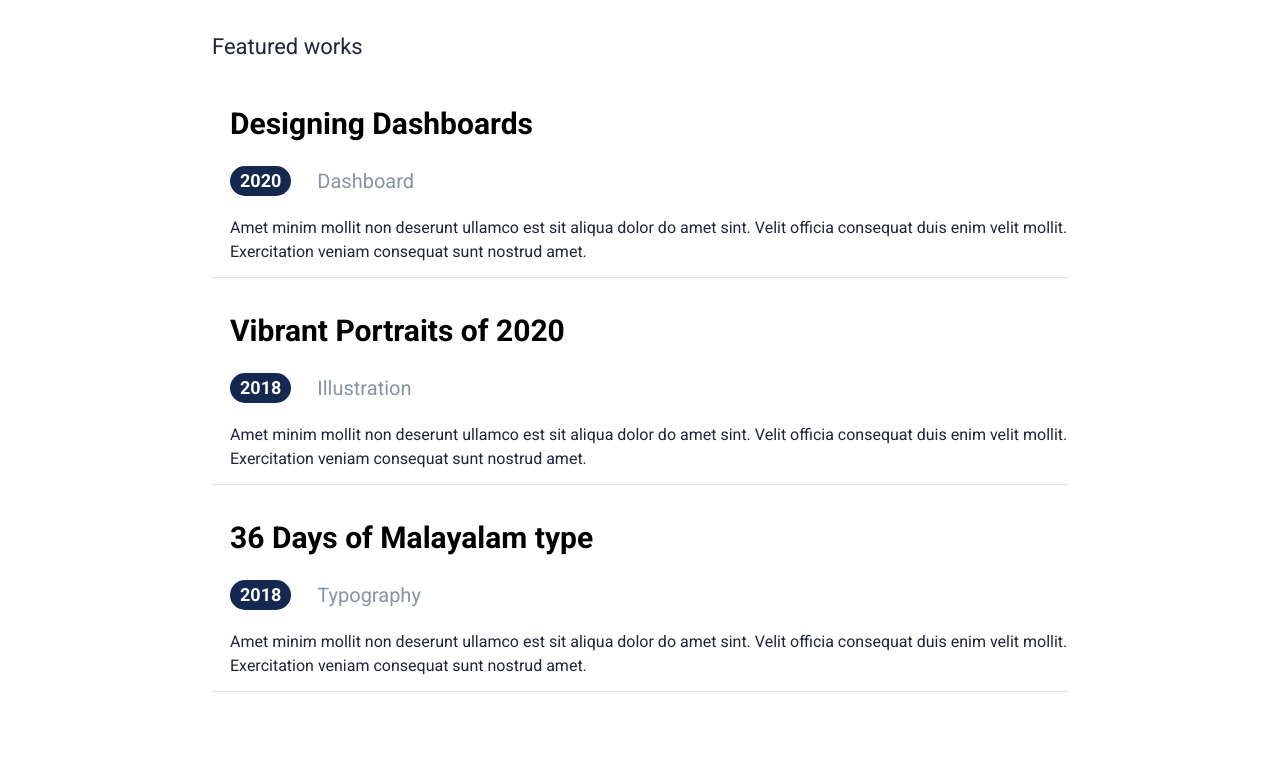
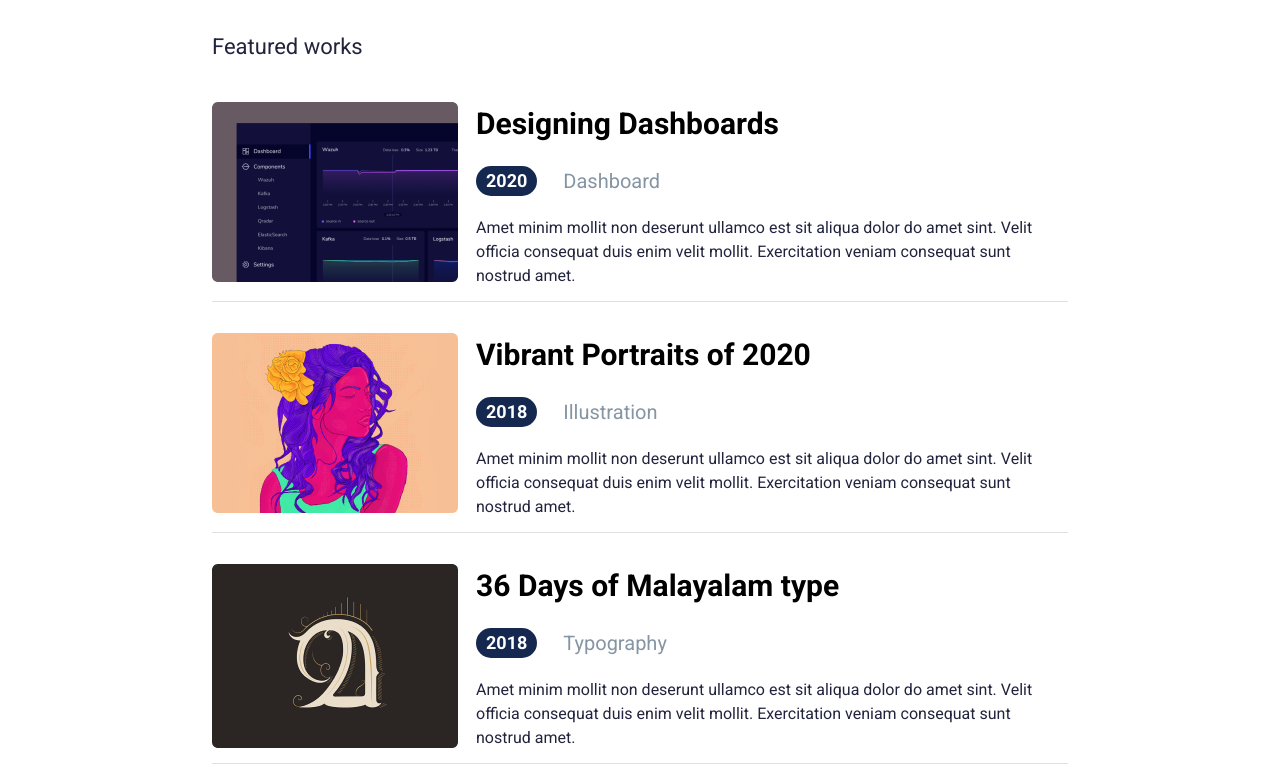
Before and after one commit to Vini-spec/Resume-template, a plain HTML site: page index.html in a window 1280 px wide. Shown: the part 1007-1780 px from the top of the page. Drawn offline with Linux system fonts and the light colour scheme.

Commit message:
Update index.html

```diff
--- a/index.html
+++ b/index.html
@@ -42,7 +42,7 @@
 
 					</div>
 					<div class="myself__img">
-						<img src="./images/face.png" alt="face">
+						<img src="face.png" alt="face">
 					</div>
 				</div>
 			</div>
@@ -105,7 +105,7 @@
 					</h2>
 					<div class="works__item work">
 						<div class="work__image">
-							<img src="./images/work1 30.png" alt="">
+							<img src="work1 30.png" alt="">
 						</div>
 						<div class="work__content">
 							<h3 class="work__title">
@@ -127,7 +127,7 @@
 					</div>
 					<div class="works__item work">
 						<div class="work__image">
-							<img src="./images/Rectangle 32.png" alt="">
+							<img src="Rectangle 32.png" alt="">
 						</div>
 						<div class="work__content">
 							<h3 class="work__title">
@@ -149,7 +149,7 @@
 					</div>
 					<div class="works__item work">
 						<div class="work__image">
-							<img src="./images/work3.png" alt="">
+							<img src="work3.png" alt="">
 						</div>
 						<div class="work__content">
 							<h3 class="work__title">
```
